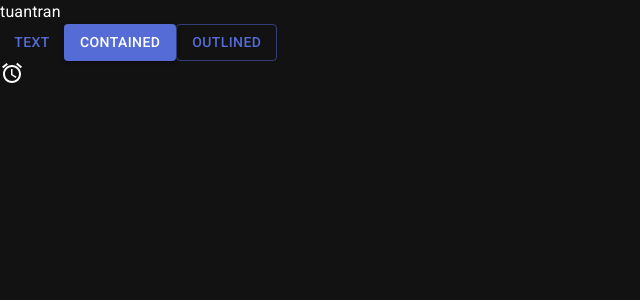
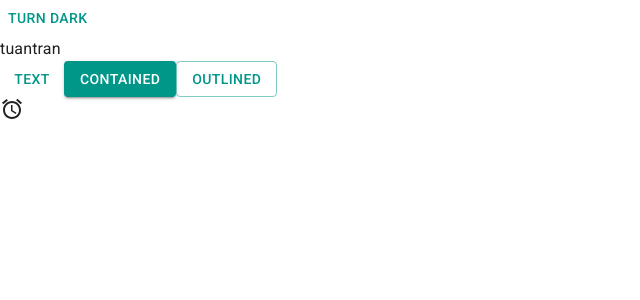
Before and after one commit to TuanHuuTran/FE-Trello, a React (Vite) app: page / in a window 1280 px wide. Shown: the top 300 px of the page, without its empty margins (0-640 px from the left). Built offline with nearby package versions, Linux system fonts and the light colour scheme.

Commit message:
drak-light-part-1

```diff
--- a/src/App.jsx
+++ b/src/App.jsx
@@ -1,8 +1,27 @@
 import Button from '@mui/material/Button'
 import AccessAlarmsIcon from '@mui/icons-material/AccessAlarms'
+
+import {
+  useColorScheme
+} from '@mui/material/styles'
+
+function ModeToggle() {
+  const { mode, setMode } = useColorScheme()
+  return (
+    <Button
+      onClick={ () => {
+        setMode( mode === 'light' ? 'dark' : 'light' )
+      } }
+    >
+      { mode === 'light' ? 'Turn dark' : 'Turn light' }
+    </Button>
+  )
+}
+
 function App() {
   return (
     <>
+      <ModeToggle />
       <div>tuantran</div>
       <Button variant="text">Text</Button>
       <Button variant="contained">Contained</Button>
--- a/src/main.jsx
+++ b/src/main.jsx
@@ -2,14 +2,14 @@
 import ReactDOM from 'react-dom/client'
 import App from './App.jsx'
 import CssBaseline from '@mui/material/CssBaseline'
-import { ThemeProvider } from '@mui/material/styles'
+import { Experimental_CssVarsProvider as CssVarsProvider } from '@mui/material/styles'
 import theme from './theme.js'
 
 ReactDOM.createRoot( document.getElementById( 'root' ) ).render(
   <React.StrictMode>
-    <ThemeProvider theme={ theme }>
+    <CssVarsProvider theme={ theme }>
       <CssBaseline />
       <App />
-    </ThemeProvider>
+    </CssVarsProvider>
   </React.StrictMode>
 )
--- a/src/theme.js
+++ b/src/theme.js
@@ -1,21 +1,22 @@
-import { createTheme } from '@mui/material/styles'
-import { red } from '@mui/material/colors'
+import { experimental_extendTheme as extendTheme } from '@mui/material/styles'
+import { cyan, deepOrange, orange, teal } from '@mui/material/colors'
 
 // Create a theme instance.
-const theme = createTheme({
-  cssVariables: true,
-  palette: {
-    mode: 'dark',
-    primary: {
-      main: '#556cd6'
+const theme = extendTheme({
+  colorSchemes: {
+    light: {
+      palette: {
+        primary: teal,
+        secondary: deepOrange
+      }
     },
-    secondary: {
-      main: '#19857b'
-    },
-    error: {
-      main: red.A400
+    dark: {
+      palette: {
+        primary: cyan,
+        secondary: orange
+      }
     }
   }
 })
 
-export default theme;
+export default theme
```
